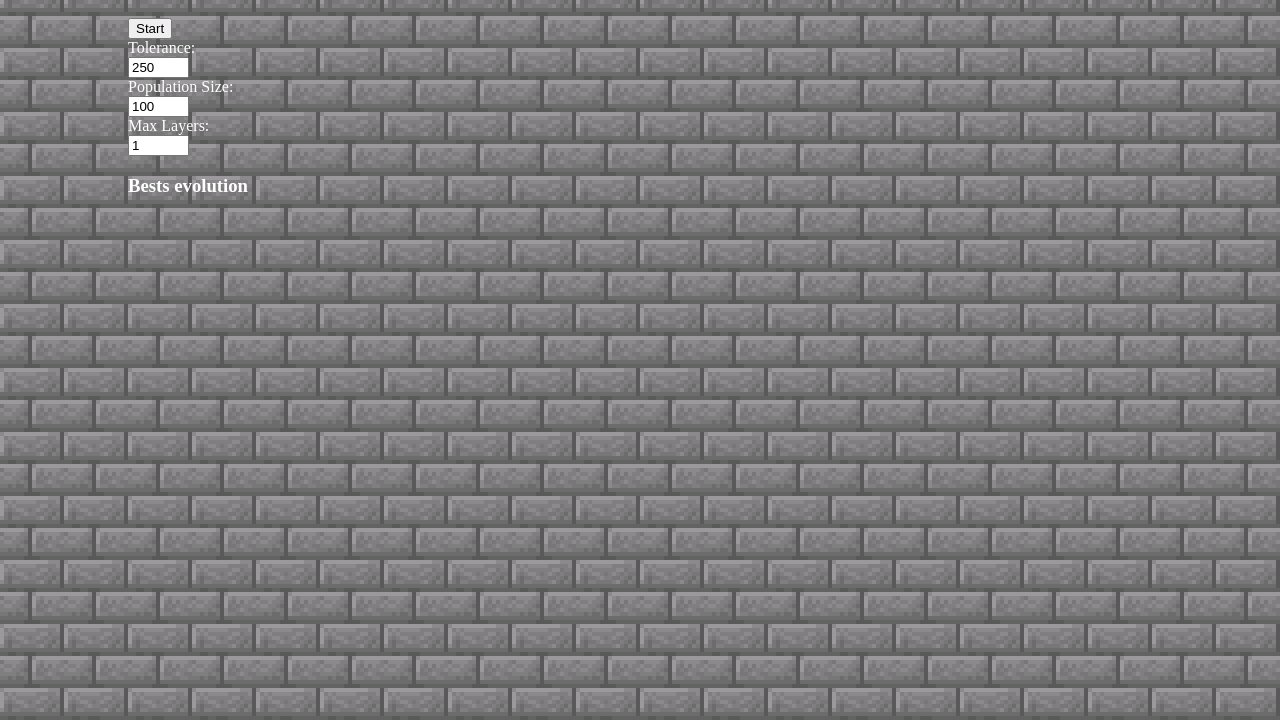
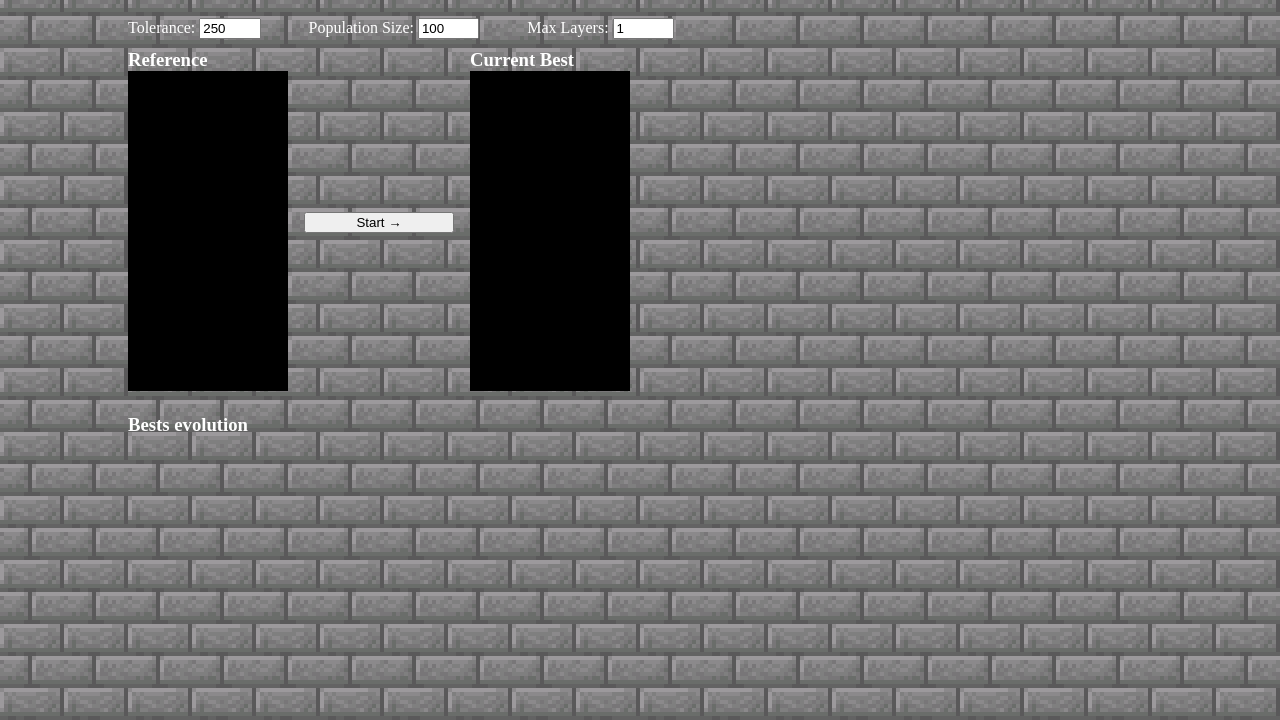
Before and after one commit to AndreJesusBrito/Minecraft-Banner-From-Image, a plain HTML site: page index.html in a window 1280 px wide. Shown: the part 80-800 px from the top of the page. Drawn offline with Linux system fonts and the light colour scheme.

Commit message:
feat: improvements to the ui

```diff
--- a/css/base.css
+++ b/css/base.css
@@ -9,11 +9,30 @@ body {
 
 canvas {
   width: 10rem;
+  background: #000;
 }
 
 #options {
   display: flex;
+}
+
+#options > div {
+  margin-right: 3rem;
+}
+
+#mainSection {
+  display: flex;
+  align-items: center;
+  margin: 10px 0;
+}
+#mainSection > div:nth-child(2) {
+  margin: 1em;
+  display: flex;
   flex-direction: column;
+  width: 150px;
+}
+#mainSection h3 {
+  margin: 0;
 }
 
 input[type=number] {
--- a/index.html
+++ b/index.html
@@ -7,29 +7,46 @@
     <title>Minecraft Banner From Image</title>
 </head>
 <body>
-    <div>
-        <h1>Minecraft Banner From Image</h1>
-        <div id="previewSection"></div>
-    </div>
+    <h1>Minecraft Banner From Image</h1>
 
 
-    <button disabled id="startBtn">Start</button>
+    <section id="options">
+        <div>
+            <label for="toleranceInput">Tolerance: </label>
+            <input name="toleranceInput" id="toleranceInput" required type="number" value="250" step="1" min="1">
+        </div>
 
-    <div id="options">
-        <label for="toleranceInput">Tolerance: </label>
-        <input name="toleranceInput" id="toleranceInput" required type="number" value="250" step="1" min="1">
+        <div>
+            <label for="populatio2nSizeInput">Population Size: </label>
+            <input name="populationSizeInput" id="populationSizeInput" required type="number" value="100" step="2" min="4">
+        </div>
 
-        <label for="populationSizeInput">Population Size: </label>
-        <input name="populationSizeInput" id="populationSizeInput" required type="number" value="100" step="2" min="4">
+        <div>
+            <label for="maxLayersInput">Max Layers: </label>
+            <input name="maxLayersInput" id="maxLayersInput" required type="number" value="1" step="1" min="0" max="16">
+        </div>
+    </section>
 
-        <label for="maxLayersInput">Max Layers: </label>
-        <input name="maxLayersInput" id="maxLayersInput" required type="number" value="1" step="1" min="0" max="16">
-    </div>
+    <section id="mainSection">
+        <div>
+            <h3>Reference</h3>
+            <canvas id="referenceCanvas" width="20" height="40"></canvas>
+        </div>
 
+        <div>
+            <button disabled id="startBtn">Start &rarr;</button>
+        </div>
 
-    <div id="bestSection">
+        <div>
+            <h3>Current Best</h3>
+            <canvas id="previewCanvas" width="20" height="40"></canvas>
+        </div>
+
+    </section>
+
+    <section id="bestSection">
         <h3>Bests evolution</h3>
-    </div>
+    </section>
 
 
     <script src="js/pattern_loader.js"></script>
--- a/js/main.js
+++ b/js/main.js
@@ -31,15 +31,13 @@ function createBannerCanvas() {
 /**
  * @type {HTMLCanvasElement}
  */
-const referenceCanvas = createBannerCanvas();
-document.body.append(referenceCanvas);
+const referenceCanvas = document.getElementById('referenceCanvas');
 const referenceOffscreenCanvas = referenceCanvas.transferControlToOffscreen();
 
 /**
  * @type {HTMLCanvasElement}
  */
-const previewCanvas = createBannerCanvas();
-document.body.append(previewCanvas);
+const previewCanvas = document.getElementById('previewCanvas')
 const previewCtx = previewCanvas.getContext('2d');
 
 
@@ -127,7 +125,7 @@ loadPatterns().then((patterns) => {
     const populationOffsetCanvas = [];
     for (let i = 0; i < Number(populationSizeInput.value); i++) {
       const bannerCanvas = createBannerCanvas();
-      document.body.append(bannerCanvas);
+      // document.body.append(bannerCanvas);
       populationOffsetCanvas.push(bannerCanvas.transferControlToOffscreen());
     }
 
```
